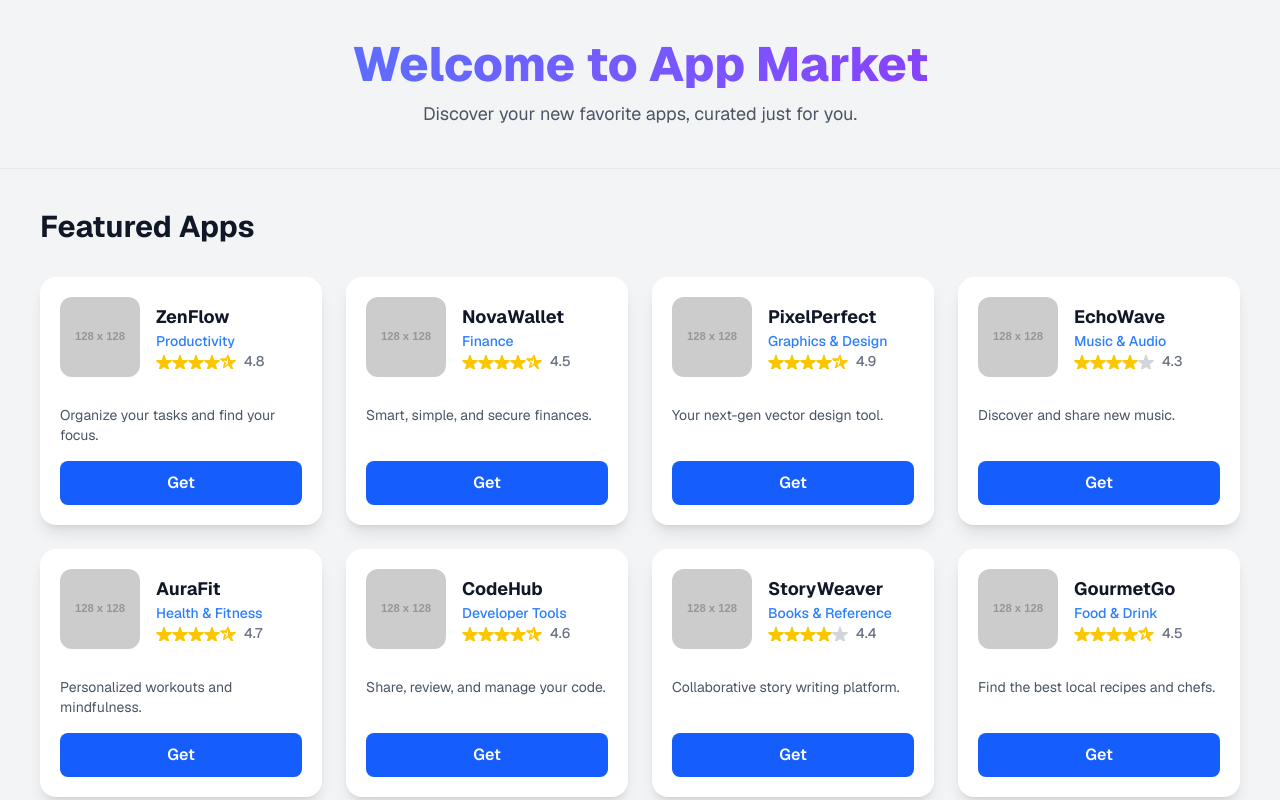
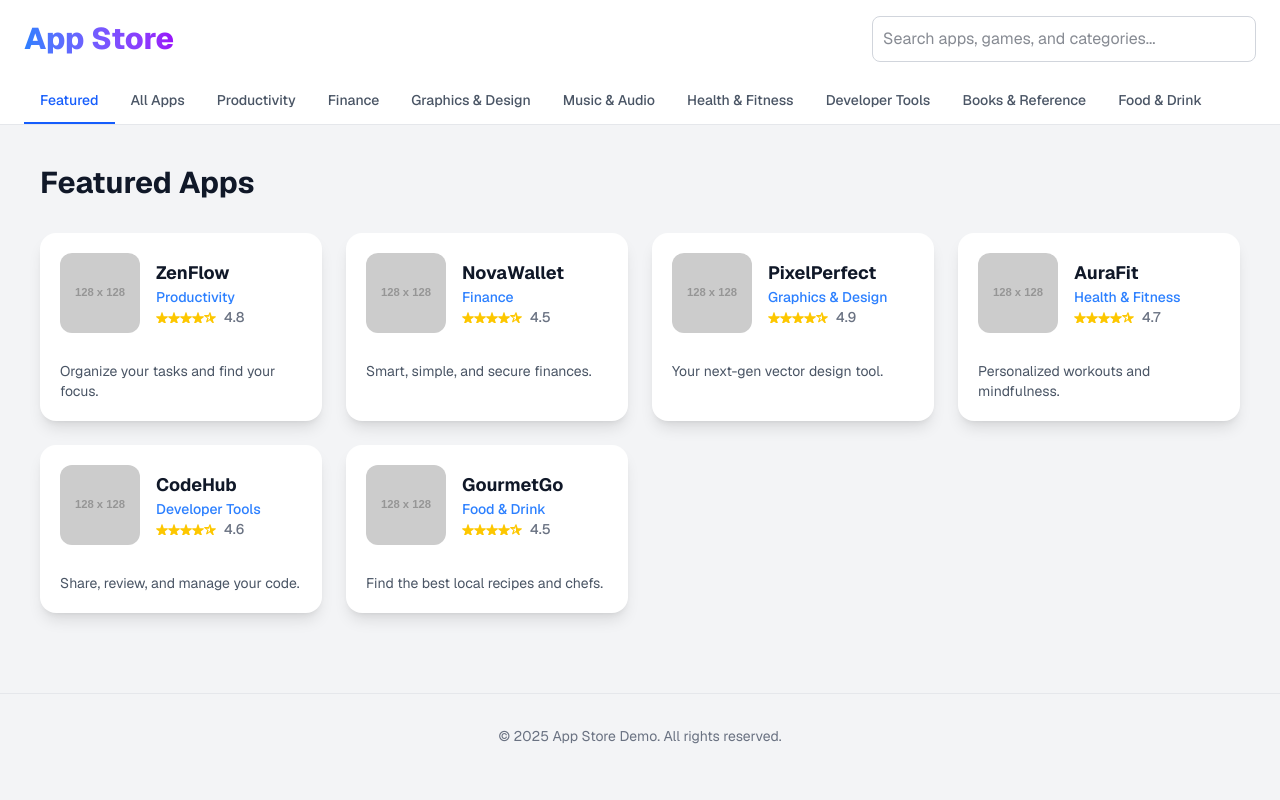
Before and after one commit to iamshasha/nextjs-boilerplate, a Next.js app: page / in a window 1280 px wide. Shown: the top 800 px of the page. Built offline with nearby package versions, Linux system fonts and the light colour scheme.

Commit message:
Update page.tsx

```diff
--- a/app/page.tsx
+++ b/app/page.tsx
@@ -1,8 +1,8 @@
-"use client"; // This component requires client-side features like useState, useEffect, and event handlers
+"use client";
 
-import React, { useState, useEffect } from 'react';
+import React, { useState, useEffect, useMemo, useCallback } from 'react';
 
-// --- TypeScript Interface for our App data ---
+// --- TypeScript Interface for our App data (Expanded) ---
 interface App {
   id: number;
   name: string;
@@ -10,111 +10,193 @@ interface App {
   iconUrl: string;
   rating: number;
   description: string;
+  fullDescription: string;
+  developer: string;
+  version: string;
+  screenshots: string[];
 }
 
+// --- Constants ---
+const ALL_CATEGORIES = ['Productivity', 'Finance', 'Graphics & Design', 'Music & Audio', 'Health & Fitness', 'Developer Tools', 'Books & Reference', 'Food & Drink'];
+const TABS = ['Featured', 'All Apps', ...ALL_CATEGORIES];
+
 // --- Helper Component for Star Ratings ---
-function StarRating({ rating }: { rating: number }) {
+function StarRating({ rating, size = 'w-4 h-4' }: { rating: number, size?: string }) {
   const totalStars = 5;
   const fullStars = Math.floor(rating);
   const halfStar = rating % 1 >= 0.5 ? 1 : 0;
   const emptyStars = totalStars - fullStars - halfStar;
 
+  const StarIcon = ({ color }: { color: string }) => (
+    <svg className={`${size} ${color}`} fill="currentColor" viewBox="0 0 20 20">
+      <path d="M9.049 2.927c.3-.921 1.603-.921 1.902 0l1.868 5.748h6.04c.969 0 1.371 1.24.588 1.81l-4.887 3.548 1.868 5.748c.3.921-.755 1.688-1.54 1.18l-4.887-3.548-4.887 3.548c-.784.508-1.84-.259-1.54-1.18l1.868-5.748-4.887-3.548c-.783-.57-.38-1.81.588-1.81h6.04L9.049 2.927z" />
+    </svg>
+  );
+
   return (
     <div className="flex items-center" aria-label={`Rating: ${rating} out of 5 stars`}>
-      {[...Array(fullStars)].map((_, i) => (
-        <svg key={`full-${i}`} className="w-4 h-4 text-yellow-400" fill="currentColor" viewBox="0 0 20 20">
-          <path d="M9.049 2.927c.3-.921 1.603-.921 1.902 0l1.868 5.748h6.04c.969 0 1.371 1.24.588 1.81l-4.887 3.548 1.868 5.748c.3.921-.755 1.688-1.54 1.18l-4.887-3.548-4.887 3.548c-.784.508-1.84-.259-1.54-1.18l1.868-5.748-4.887-3.548c-.783-.57-.38-1.81.588-1.81h6.04L9.049 2.927z" />
-        </svg>
-      ))}
+      {[...Array(fullStars)].map((_, i) => <StarIcon key={`full-${i}`} color="text-yellow-400" />)}
       {halfStar > 0 && (
-        <svg key="half" className="w-4 h-4 text-yellow-400" fill="currentColor" viewBox="0 0 20 20">
+        <svg key="half" className={`${size} text-yellow-400`} fill="currentColor" viewBox="0 0 20 20">
           <path d="M10 15.27l-4.887 3.548c-.784.508-1.84-.259-1.54-1.18l1.868-5.748-4.887-3.548c-.783-.57-.38-1.81.588-1.81h6.04L9.049 2.927c.3-.921 1.603-.921 1.902 0l1.868 5.748h6.04c.969 0 1.371 1.24.588 1.81l-4.887 3.548 1.868 5.748c.3.921-.755 1.688-1.54 1.18L10 15.27zM10 12.78V5.53l-1.35 4.15H4.2l3.48 2.53-1.34 4.14L10 12.78z" />
         </svg>
       )}
-      {[...Array(emptyStars)].map((_, i) => (
-        <svg key={`empty-${i}`} className="w-4 h-4 text-gray-300 dark:text-gray-600" fill="currentColor" viewBox="0 0 20 20">
-          <path d="M9.049 2.927c.3-.921 1.603-.921 1.902 0l1.868 5.748h6.04c.969 0 1.371 1.24.588 1.81l-4.887 3.548 1.868 5.748c.3.921-.755 1.688-1.54 1.18l-4.887-3.548-4.887 3.548c-.784.508-1.84-.259-1.54-1.18l1.868-5.748-4.887-3.548c-.783-.57-.38-1.81.588-1.81h6.04L9.049 2.927z" />
-        </svg>
-      ))}
+      {[...Array(emptyStars)].map((_, i) => <StarIcon key={`empty-${i}`} color="text-gray-300 dark:text-gray-600" />)}
       <span className="ml-2 text-sm font-medium text-gray-500 dark:text-gray-400">{rating.toFixed(1)}</span>
     </div>
   );
 }
 
 // --- App Card Component ---
-// FIX: Moving the image onError logic into a dedicated function for better server component safety,
-// though the whole file is 'use client', this defensive programming helps prevent build errors.
-function AppCard({ app }: { app: App }) {
-  // Use a stable function for the onError handler
+function AppCard({ app, onSelect }: { app: App, onSelect: (app: App) => void }) {
   const handleImageError = (e: React.SyntheticEvent<HTMLImageElement, Event>) => {
     const target = e.target as HTMLImageElement;
     target.onerror = null;
-    target.src = "https://placehold.co/128x128/CCCCCC/FFFFFF?text=Error&font=inter";
-  };
-
-  // Replace alert() with console.log() to avoid blocking popups in the iframe environment
-  const handleInstallClick = (appName: string) => {
-    console.log(`Installing ${appName}... (Simulated)`);
-    // NOTE: If you need to show feedback to the user, use a custom modal/message box, not alert().
+    target.src = "https://placehold.co/128x128/CCCCCC/FFFFFF?text=Icon";
   };
 
   return (
-    <div className="flex flex-col bg-white dark:bg-gray-800 rounded-2xl shadow-lg overflow-hidden transition-all duration-300 hover:shadow-2xl hover:-translate-y-1">
+    <button
+      onClick={() => onSelect(app)}
+      className="text-left flex flex-col bg-white dark:bg-gray-800 rounded-2xl shadow-lg transition-all duration-300 hover:shadow-2xl hover:-translate-y-1 focus:outline-none focus:ring-4 focus:ring-blue-500 focus:ring-opacity-50"
+    >
       <div className="flex items-center p-5 space-x-4">
         <img
           src={app.iconUrl}
           alt={`${app.name} icon`}
-          className="w-20 h-20 rounded-xl flex-shrink-0"
+          className="w-16 h-16 md:w-20 md:h-20 rounded-xl flex-shrink-0 object-cover"
           width="80"
           height="80"
-          onError={handleImageError} // Use the stable function here
+          onError={handleImageError}
         />
         <div className="flex-1 min-w-0">
           <h3 className="text-lg font-bold text-gray-900 dark:text-white truncate">{app.name}</h3>
           <p className="text-sm text-blue-500 dark:text-blue-400 font-medium">{app.category}</p>
-          <StarRating rating={app.rating} />
+          <StarRating rating={app.rating} size='w-3 h-3' />
         </div>
       </div>
-      <div className="px-5 pb-5 pt-2 flex-1 flex flex-col justify-between">
-        <p className="text-sm text-gray-600 dark:text-gray-400 mb-4 line-clamp-2">
+      <div className="px-5 pb-5 pt-2 flex-1">
+        <p className="text-sm text-gray-600 dark:text-gray-400 line-clamp-2">
           {app.description}
         </p>
-        <button
-          className="w-full bg-blue-600 hover:bg-blue-700 text-white font-semibold py-2.5 px-4 rounded-lg transition-colors duration-200 focus:outline-none focus:ring-2 focus:ring-blue-500 focus:ring-opacity-50"
-          onClick={() => handleInstallClick(app.name)} // Use the stable function here
-        >
-          Get
-        </button>
+      </div>
+    </button>
+  );
+}
+
+// --- App Details Page Component ---
+function AppDetails({ app, onBack }: { app: App; onBack: () => void }) {
+  const handleInstallClick = (appName: string) => {
+    console.log(`Installing ${appName}... (Simulated Installation)`);
+  };
+
+  return (
+    <div className="max-w-7xl mx-auto p-6 md:p-10">
+      <button
+        onClick={onBack}
+        className="flex items-center text-blue-600 dark:text-blue-400 mb-6 hover:underline transition-colors"
+      >
+        {/* Back Arrow Icon */}
+        <svg className="w-5 h-5 mr-1" fill="none" stroke="currentColor" viewBox="0 0 24 24" xmlns="http://www.w3.org/2000/svg"><path strokeLinecap="round" strokeLinejoin="round" strokeWidth="2" d="M10 19l-7-7m0 0l7-7m-7 7h18"></path></svg>
+        Back to App Market
+      </button>
+
+      {/* Main Details Section */}
+      <div className="bg-white dark:bg-gray-800 rounded-2xl shadow-2xl p-8">
+        <div className="flex flex-col md:flex-row md:space-x-8">
+          <img
+            src={app.iconUrl}
+            alt={`${app.name} icon`}
+            className="w-32 h-32 rounded-3xl object-cover flex-shrink-0 mb-4 md:mb-0 shadow-lg"
+            width="128"
+            height="128"
+            onError={(e) => {
+              const target = e.target as HTMLImageElement;
+              target.onerror = null;
+              target.src = "https://placehold.co/128x128/CCCCCC/FFFFFF?text=Icon";
+            }}
+          />
+          <div className="flex-1">
+            <h1 className="text-4xl font-extrabold text-gray-900 dark:text-white mb-2">{app.name}</h1>
+            <p className="text-xl text-blue-600 dark:text-blue-400 font-semibold mb-3">{app.category}</p>
+            <div className="flex items-center space-x-4 mb-4">
+              <StarRating rating={app.rating} size='w-6 h-6' />
+              <span className="text-lg text-gray-600 dark:text-gray-400">({app.rating.toFixed(1)} Rating)</span>
+            </div>
+            <p className="text-gray-700 dark:text-gray-300 text-lg mb-6">{app.description}</p>
+
+            <button
+              className="px-8 py-3 bg-green-600 hover:bg-green-700 text-white font-bold text-lg rounded-xl transition-colors duration-200 shadow-md hover:shadow-lg focus:outline-none focus:ring-4 focus:ring-green-500 focus:ring-opacity-50"
+              onClick={() => handleInstallClick(app.name)}
+            >
+              Get App
+            </button>
+          </div>
+        </div>
+
+        {/* Screenshots & Description */}
+        <div className="mt-10 pt-6 border-t border-gray-200 dark:border-gray-700">
+          <h2 className="text-2xl font-bold mb-4 text-gray-900 dark:text-white">Screenshots</h2>
+          <div className="flex flex-wrap gap-4 overflow-x-auto pb-4">
+            {app.screenshots.map((src, index) => (
+              <img
+                key={index}
+                src={src}
+                alt={`${app.name} screenshot ${index + 1}`}
+                className="w-72 h-48 rounded-lg shadow-md object-cover flex-shrink-0"
+                width="288"
+                height="192"
+                onError={(e) => {
+                  const target = e.target as HTMLImageElement;
+                  target.onerror = null;
+                  target.src = "https://placehold.co/288x192/CCCCCC/FFFFFF?text=Screenshot";
+                }}
+              />
+            ))}
+          </div>
+        </div>
+
+        <div className="mt-8 grid grid-cols-1 md:grid-cols-3 gap-8">
+          <div className="md:col-span-2">
+            <h2 className="text-2xl font-bold mb-3 text-gray-900 dark:text-white">About this app</h2>
+            <p className="text-gray-700 dark:text-gray-300 whitespace-pre-wrap">{app.fullDescription}</p>
+          </div>
+          <div className="md:col-span-1 bg-gray-50 dark:bg-gray-700 p-6 rounded-xl">
+            <h3 className="text-xl font-bold mb-4 text-gray-900 dark:text-white">Technical Details</h3>
+            <p className="text-sm text-gray-600 dark:text-gray-300 mb-2"><strong>Developer:</strong> {app.developer}</p>
+            <p className="text-sm text-gray-600 dark:text-gray-300 mb-2"><strong>Version:</strong> {app.version}</p>
+            <p className="text-sm text-gray-600 dark:text-gray-300"><strong>Category:</strong> {app.category}</p>
+          </div>
+        </div>
       </div>
     </div>
   );
 }
 
-// --- Main Page Component ---
+// --- Main App Component (Home) ---
 export default function Home() {
   const [apps, setApps] = useState<App[]>([]);
   const [loading, setLoading] = useState(true);
   const [error, setError] = useState<string | null>(null);
+  const [searchTerm, setSearchTerm] = useState('');
+  const [activeTab, setActiveTab] = useState('Featured');
+  const [selectedApp, setSelectedApp] = useState<App | null>(null);
 
+  // 1. Data Fetching
   useEffect(() => {
-    // Set document title (browser-compatible approach)
-    document.title = "App Market";
+    document.title = "App Market - Discover Apps";
 
     const fetchApps = async () => {
       try {
-        // Fetch the JSON file from the public directory
         const response = await fetch('/applist.json');
-
         if (!response.ok) {
           throw new Error(`HTTP error! status: ${response.status}`);
         }
-
         const data: App[] = await response.json();
         setApps(data);
       } catch (err) {
-        // Logging the full error for debugging
         console.error("Failed to fetch app list:", err);
-        setError("Failed to load apps. Ensure 'public/applist.json' is present.");
+        setError("Failed to load apps. Ensure 'public/applist.json' is present and correctly formatted.");
       } finally {
         setLoading(false);
       }
@@ -123,22 +205,81 @@ export default function Home() {
     fetchApps();
   }, []);
 
+  // 2. Filtering Logic (Memoized for performance)
+  const filteredApps = useMemo(() => {
+    let filtered = apps;
+
+    // Filter by Tab/Category
+    if (activeTab !== 'All Apps' && activeTab !== 'Featured') {
+      filtered = filtered.filter(app => app.category === activeTab);
+    } else if (activeTab === 'Featured') {
+      // Simple 'Featured' logic: apps with rating >= 4.5
+      filtered = filtered.filter(app => app.rating >= 4.5);
+    }
+
+    // Filter by Search Term
+    if (searchTerm.trim() !== '') {
+      const lowerCaseSearch = searchTerm.toLowerCase();
+      filtered = filtered.filter(app =>
+        app.name.toLowerCase().includes(lowerCaseSearch) ||
+        app.description.toLowerCase().includes(lowerCaseSearch) ||
+        app.category.toLowerCase().includes(lowerCaseSearch)
+      );
+    }
+
+    return filtered;
+  }, [apps, activeTab, searchTerm]);
+
+  // If an app is selected, render the details page immediately
+  if (selectedApp) {
+    return (
+      <div className="min-h-screen bg-gray-100 dark:bg-gray-900 font-sans">
+        <AppDetails app={selectedApp} onBack={() => setSelectedApp(null)} />
+      </div>
+    );
+  }
+
+  // Render the main store view
   return (
     <div className="min-h-screen bg-gray-100 dark:bg-gray-900 text-gray-900 dark:text-gray-100 font-sans">
 
-      <header className="py-10 border-b border-gray-200 dark:border-gray-700">
-        <div className="container mx-auto px-6">
-          <h1 className="text-4xl md:text-5xl font-extrabold text-center text-transparent bg-clip-text bg-gradient-to-r from-blue-500 to-purple-600">
-            Welcome to App Market
+      {/* Header and Search Bar (Microsoft Store style) */}
+      <header className="bg-white dark:bg-gray-800 shadow-md sticky top-0 z-10">
+        <div className="container mx-auto px-6 py-4 flex flex-col md:flex-row md:items-center justify-between">
+          <h1 className="text-3xl font-extrabold text-transparent bg-clip-text bg-gradient-to-r from-blue-500 to-purple-600 mb-3 md:mb-0">
+            App Store
           </h1>
-          <p className="mt-3 text-lg text-center text-gray-600 dark:text-gray-400">
-            Discover your new favorite apps, curated just for you.
-          </p>
+          <input
+            type="text"
+            placeholder="Search apps, games, and categories..."
+            value={searchTerm}
+            onChange={(e) => setSearchTerm(e.target.value)}
+            className="w-full md:w-96 p-2.5 border border-gray-300 dark:border-gray-600 rounded-lg focus:ring-2 focus:ring-blue-500 focus:border-blue-500 dark:bg-gray-700 dark:text-white transition-all"
+          />
         </div>
       </header>
 
+      {/* Tabs Navigation */}
+      <nav className="bg-white dark:bg-gray-800 border-b border-gray-200 dark:border-gray-700 sticky top-[72px] md:top-[76px] z-10">
+        <div className="container mx-auto px-6 overflow-x-auto whitespace-nowrap scrollbar-hide">
+          {TABS.map(tab => (
+            <button
+              key={tab}
+              onClick={() => { setActiveTab(tab); setSearchTerm(''); }}
+              className={`inline-block py-3 px-4 text-sm font-medium transition-colors duration-200 border-b-2
+                ${activeTab === tab
+                  ? 'border-blue-600 text-blue-600 dark:border-blue-400 dark:text-blue-400'
+                  : 'border-transparent text-gray-600 hover:text-gray-900 dark:text-gray-400 dark:hover:text-white'}`
+              }
+            >
+              {tab}
+            </button>
+          ))}
+        </div>
+      </nav>
+
       <main className="container mx-auto p-6 md:p-10">
-        <h2 className="text-3xl font-bold mb-8">Featured Apps</h2>
+        <h2 className="text-3xl font-bold mb-8 capitalize">{activeTab} Apps</h2>
 
         {loading && (
           <div className="text-center text-xl text-gray-500 dark:text-gray-400 py-10">
@@ -154,10 +295,17 @@ export default function Home() {
           </div>
         )}
 
-        {!loading && !error && (
+        {!loading && !error && filteredApps.length === 0 && (
+          <div className="text-center py-10 text-gray-500 dark:text-gray-400">
+            <p className="text-2xl font-semibold">No results found.</p>
+            <p className="mt-2">Try a different search term or category.</p>
+          </div>
+        )}
+
+        {!loading && !error && filteredApps.length > 0 && (
           <div className="grid grid-cols-1 sm:grid-cols-2 lg:grid-cols-3 xl:grid-cols-4 gap-6">
-            {apps.map((app) => (
-              <AppCard key={app.id} app={app} />
+            {filteredApps.map((app) => (
+              <AppCard key={app.id} app={app} onSelect={setSelectedApp} />
             ))}
           </div>
         )}
@@ -165,7 +313,7 @@ export default function Home() {
 
       <footer className="text-center py-8 mt-10 border-t border-gray-200 dark:border-gray-700">
         <p className="text-sm text-gray-500 dark:text-gray-400">
-          © {new Date().getFullYear()} App Market. All rights reserved.
+          © {new Date().getFullYear()} App Store Demo. All rights reserved.
         </p>
       </footer>
     </div>
```
